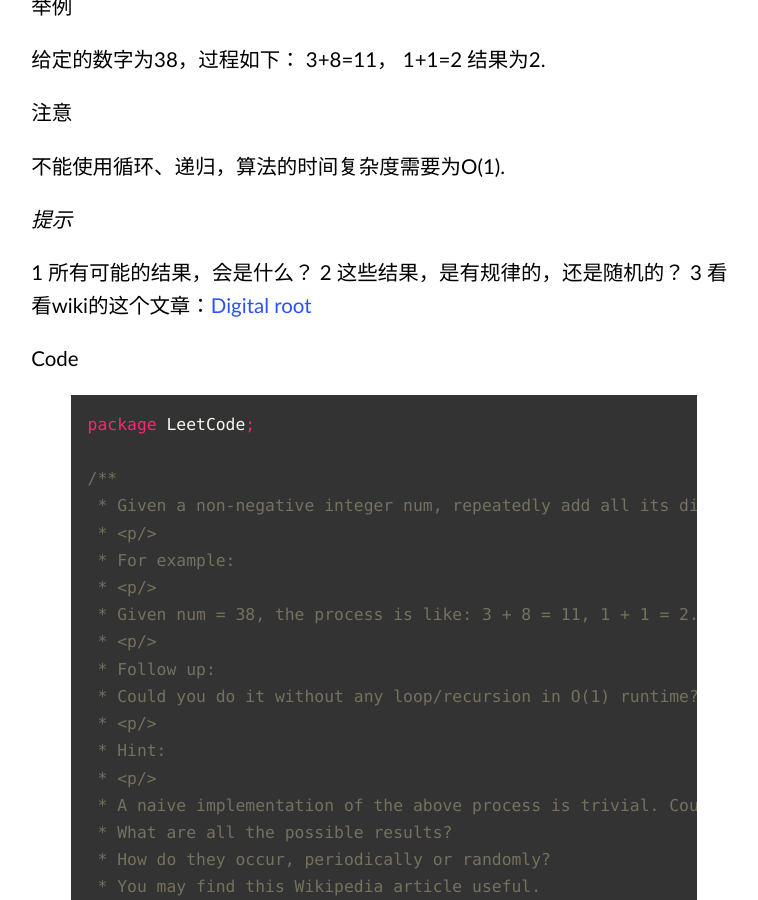
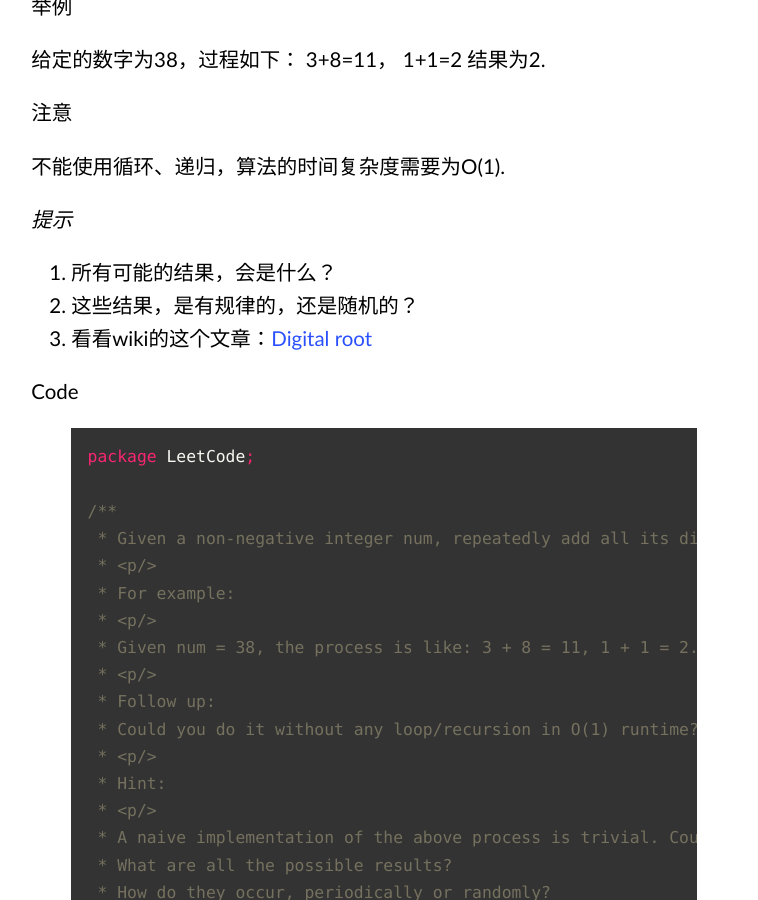
Before and after one commit to skyquiet/skyquiet.github.io, a Jekyll site: the page built from _posts/2015-09-15-DigitalRoot.md, in a window 1280 px wide and 900 px high, scrolled down 967 px. Shown: the whole window, without its empty margins (256-1014 px from the left). Built offline with Jekyll 4.4.1, drawn with Linux system fonts in a browser that asks for light colours; nearby versions of some CDN libraries; some web fonts are replaced.

Commit message:
digital root3

```diff
--- a/_posts/2015-09-15-DigitalRoot.md
+++ b/_posts/2015-09-15-DigitalRoot.md
@@ -45,9 +45,9 @@ Digital root  有时候也用来做检验和。
 *提示*
 
 
-1 所有可能的结果，会是什么？
-2 这些结果，是有规律的，还是随机的？
-3 看看wiki的这个文章：[Digital root](https://en.wikipedia.org/wiki/Digital_root#Congruence_formula)
+1. 所有可能的结果，会是什么？
+2. 这些结果，是有规律的，还是随机的？
+3. 看看wiki的这个文章：[Digital root](https://en.wikipedia.org/wiki/Digital_root#Congruence_formula)
 
 
 **Code**
```
